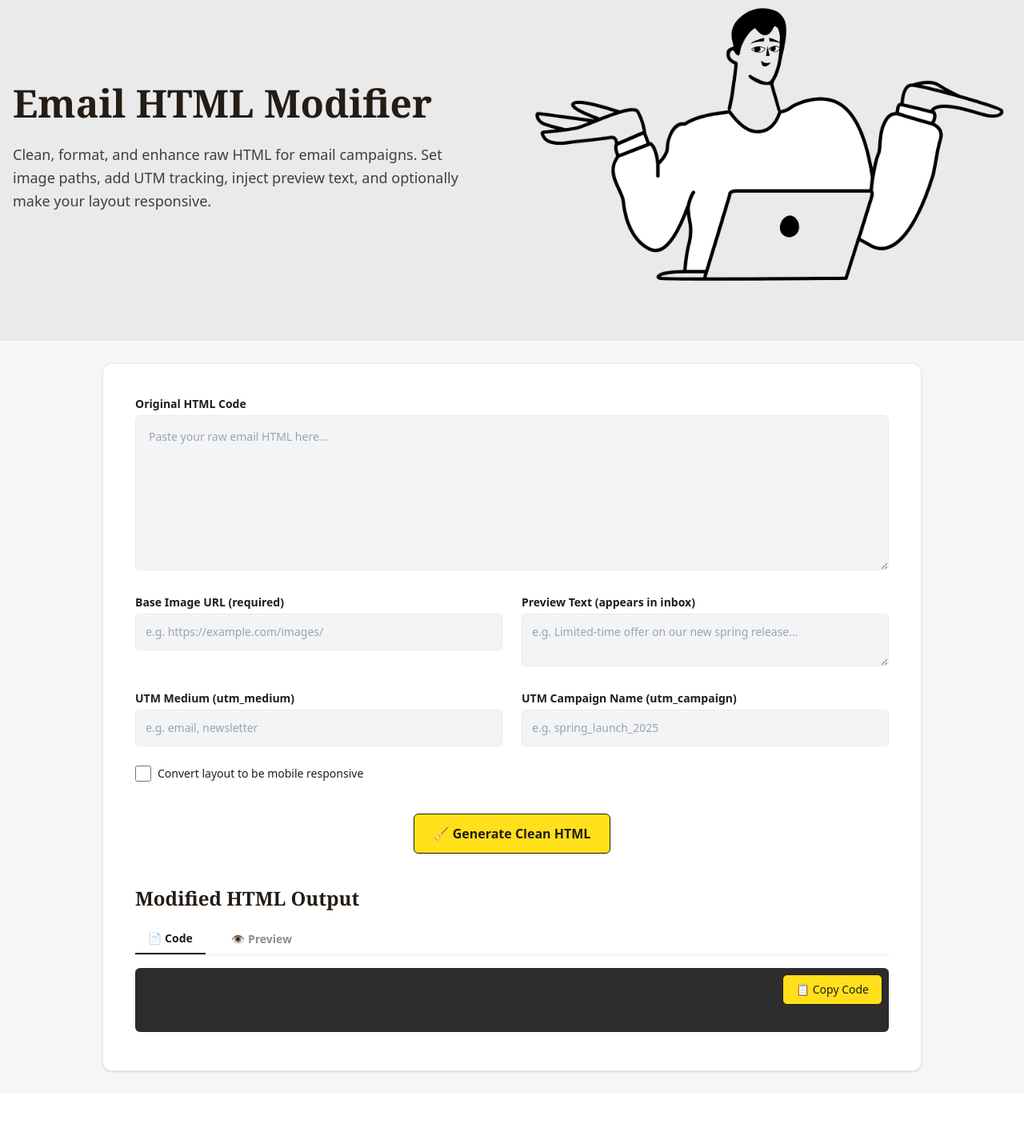
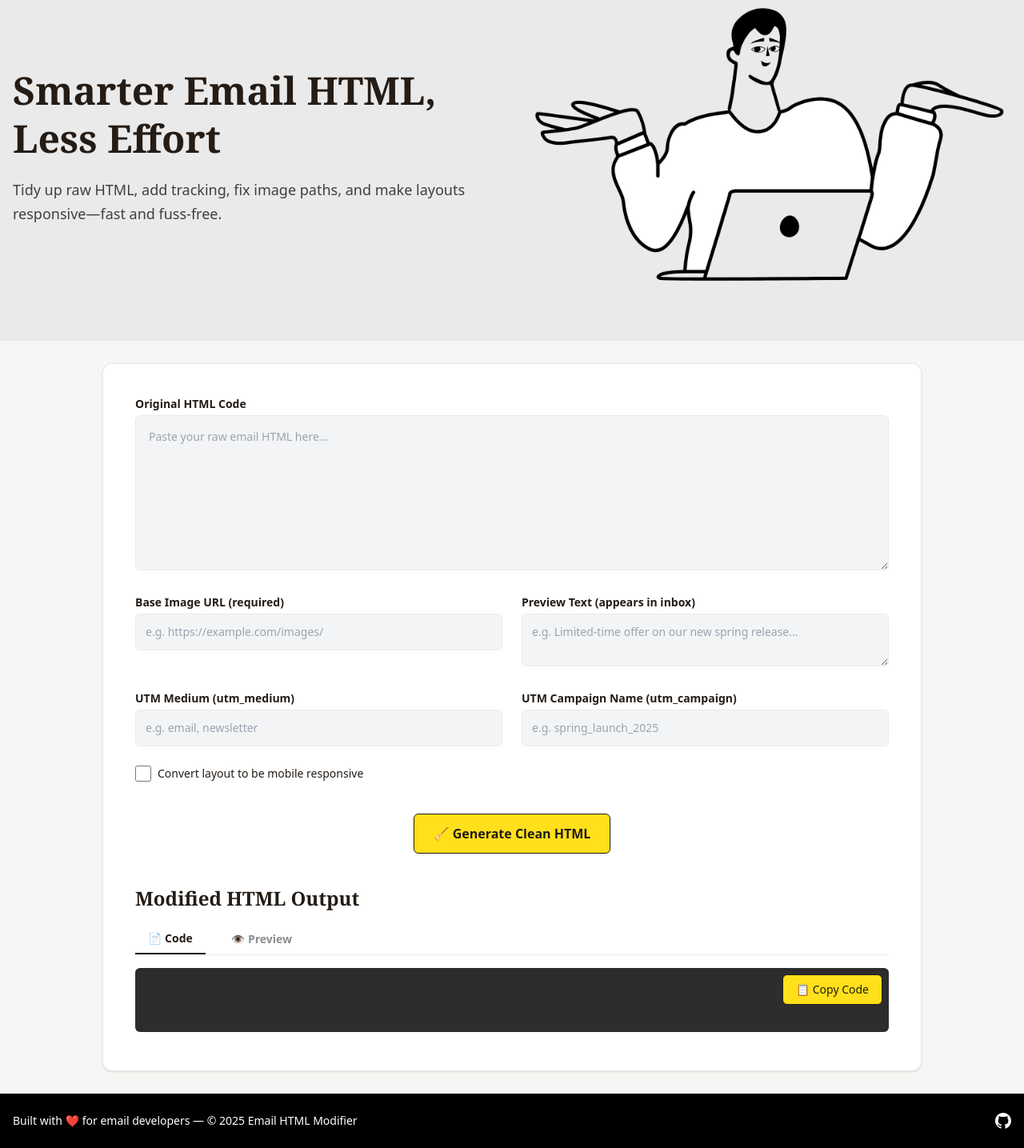
Before and after one commit to SachinAmarasinghe/html-modifier, a plain HTML site: page index.html in a window 1280 px wide. Shown: the part 61-1496 px from the top of the page at 80% size. Before the commit the page ends 1428 px from the top, so only its background shows below. Drawn offline with nearby package versions, Linux system fonts and the light colour scheme; a web font is replaced by a local one.

Commit message:
new changes

```diff
--- a/index.html
+++ b/index.html
@@ -3,7 +3,13 @@
   <head>
     <meta charset="UTF-8" />
     <meta name="viewport" content="width=device-width, initial-scale=1.0" />
-    <title>Email HTML Modifier</title>
+    <title>CleanSend</title>
+
+    <!-- favicon  -->
+    <link rel="apple-touch-icon" sizes="180x180" href="/favicon/apple-touch-icon.png">
+    <link rel="icon" type="image/png" sizes="32x32" href="/favicon/favicon-32x32.png">
+    <link rel="icon" type="image/png" sizes="16x16" href="/favicon/favicon-16x16.png">
+    <link rel="manifest" href="/favicon/site.webmanifest">
 
     <!-- Tailwind CSS -->
     <script src="https://cdn.tailwindcss.com"></script>
@@ -87,14 +93,13 @@
         <!-- Text content -->
         <div class="space-y-5 text-center md:text-left">
           <h1 class="text-5xl font-bold text-accent font-heading leading-tight">
-            Email HTML Modifier
+            Smarter Email HTML, Less Effort
           </h1>
           <p
             class="text-graymail-dark text-lg max-w-xl mx-auto md:mx-0 leading-relaxed"
           >
-            Clean, format, and enhance raw HTML for email campaigns. Set image
-            paths, add UTM tracking, inject preview text, and optionally make
-            your layout responsive.
+            Tidy up raw HTML, add tracking, fix image paths, and make layouts
+            responsive—fast and fuss-free.
           </p>
         </div>
 
@@ -103,7 +108,7 @@
           <img
             src="hero.png"
             alt="Email Editor Illustration"
-            class=" max-h-50 w-full"
+            class="max-h-50 w-full"
           />
         </div>
       </div>
@@ -274,6 +279,42 @@
       </div>
     </div>
 
+    <!-- Footer -->
+    <footer class="bg-black text-accent text-sm">
+      <div
+        class="max-w-7xl mx-auto px-4 py-6 flex flex-col md:flex-row items-center justify-between gap-4 text-white"
+      >
+        <p class="text-center md:text-left">
+          Built with ❤️ for email developers — © <span id="year"></span> Email
+          HTML Modifier
+        </p>
+        <a
+          href="https://github.com/SachinAmarasinghe/html-modifier"
+          target="_blank"
+          rel="noopener noreferrer"
+          class="flex items-center gap-1 text-white underline hover:text-primary transition"
+        >
+          <svg
+            xmlns="http://www.w3.org/2000/svg"
+            fill="currentColor"
+            viewBox="0 0 24 24"
+            class="w-5 h-5"
+          >
+            <path
+              fill-rule="evenodd"
+              d="M12 0C5.37 0 0 5.373 0 12c0 5.303 3.438 9.8 8.205 11.387.6.113.82-.26.82-.577v-2.025c-3.338.727-4.033-1.416-4.033-1.416-.546-1.387-1.333-1.756-1.333-1.756-1.089-.744.083-.729.083-.729 1.205.084 1.84 1.237 1.84 1.237 1.07 1.835 2.809 1.305 3.495.997.108-.775.418-1.305.762-1.604-2.665-.305-5.467-1.336-5.467-5.93 0-1.31.469-2.381 1.235-3.221-.123-.303-.535-1.524.117-3.176 0 0 1.008-.322 3.3 1.23a11.52 11.52 0 0 1 3.003-.404c1.02.005 2.045.138 3.003.404 2.29-1.552 3.296-1.23 3.296-1.23.654 1.652.242 2.873.12 3.176.77.84 1.233 1.911 1.233 3.22 0 4.604-2.807 5.624-5.48 5.922.43.372.823 1.102.823 2.222v3.293c0 .32.216.694.825.576C20.565 21.796 24 17.3 24 12c0-6.627-5.373-12-12-12z"
+              clip-rule="evenodd"
+            />
+          </svg>
+        </a>
+      </div>
+    </footer>
+
+    <script>
+      // Set the current year dynamically
+      document.getElementById("year").textContent = new Date().getFullYear();
+    </script>
+
     <script src="app.js"></script>
   </body>
 </html>
```
Also changed, not shown: favicon/android-chrome-192x192.png (added), favicon/android-chrome-512x512.png (added), favicon/apple-touch-icon.png (added), favicon/favicon-16x16.png (added), favicon/favicon-32x32.png (added), favicon/favicon.ico (added), favicon/site.webmanifest (added).
